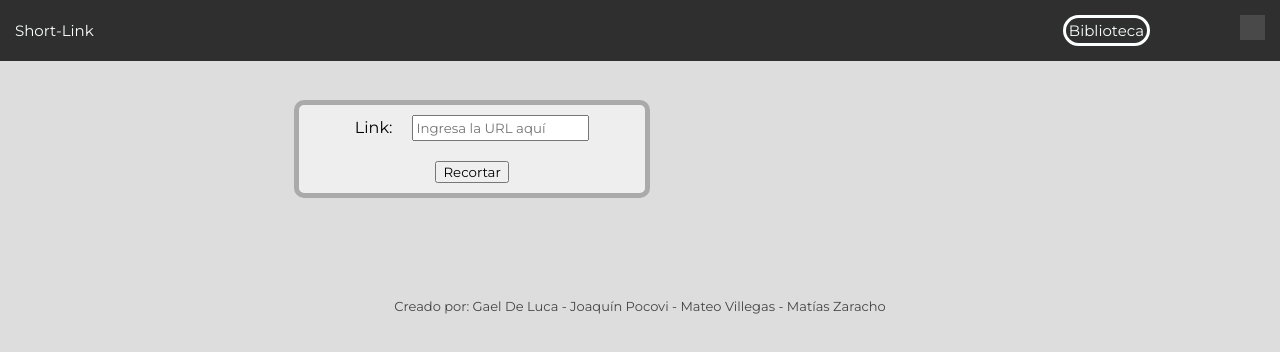
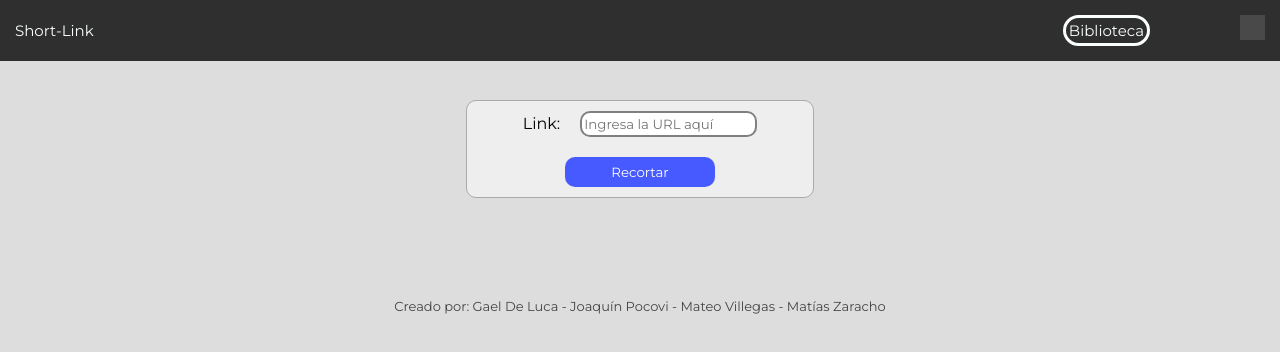
Before and after one commit to GROOTScorer/acortador-url, a React (Create React App) app: page / in a window 1280 px wide. Shown: the top 352 px of the page. Built offline with nearby package versions, Linux system fonts and the light colour scheme; grey boxes are pictures that could not be loaded.

Commit message:
Cambios al estilo de Main

```diff
--- a/src/Main.css
+++ b/src/Main.css
@@ -17,9 +17,20 @@ label {
   text-align: right;
 }
 
+input{
+  border-radius: 10px;
+  border: solid 2px grey;
+}
+
 button{
   font-family: 'Montserrat', sans-serif;
-  transition: 0.75s;
+  transition: 0.5s;
+  background-color: rgb(70, 90, 255);
+  color: white;
+  border: 1px solid transparent;
+  border-radius: 10px;
+  width: 150px;
+  height: 30px;
 }
 
 footer{
@@ -30,9 +41,13 @@ footer{
 }
 
 .Container{
-  border: solid #aaaaaa 5px;
+  display: flex;
+  justify-content: center;
+  border: solid #aaaaaa 1px;
   border-radius: 10px;
   margin-top: 100px;
+  margin-left: auto;
+  margin-right: auto;
   width: 50%;
   background-color: #eeeeee;
   font-family: 'Montserrat', sans-serif;
@@ -40,6 +55,5 @@ footer{
 
 button:hover{
   cursor: pointer;
-  filter: invert(5%);
-  -webkit-filter: invert(5%);
+  background-color: blue;
 }
```
